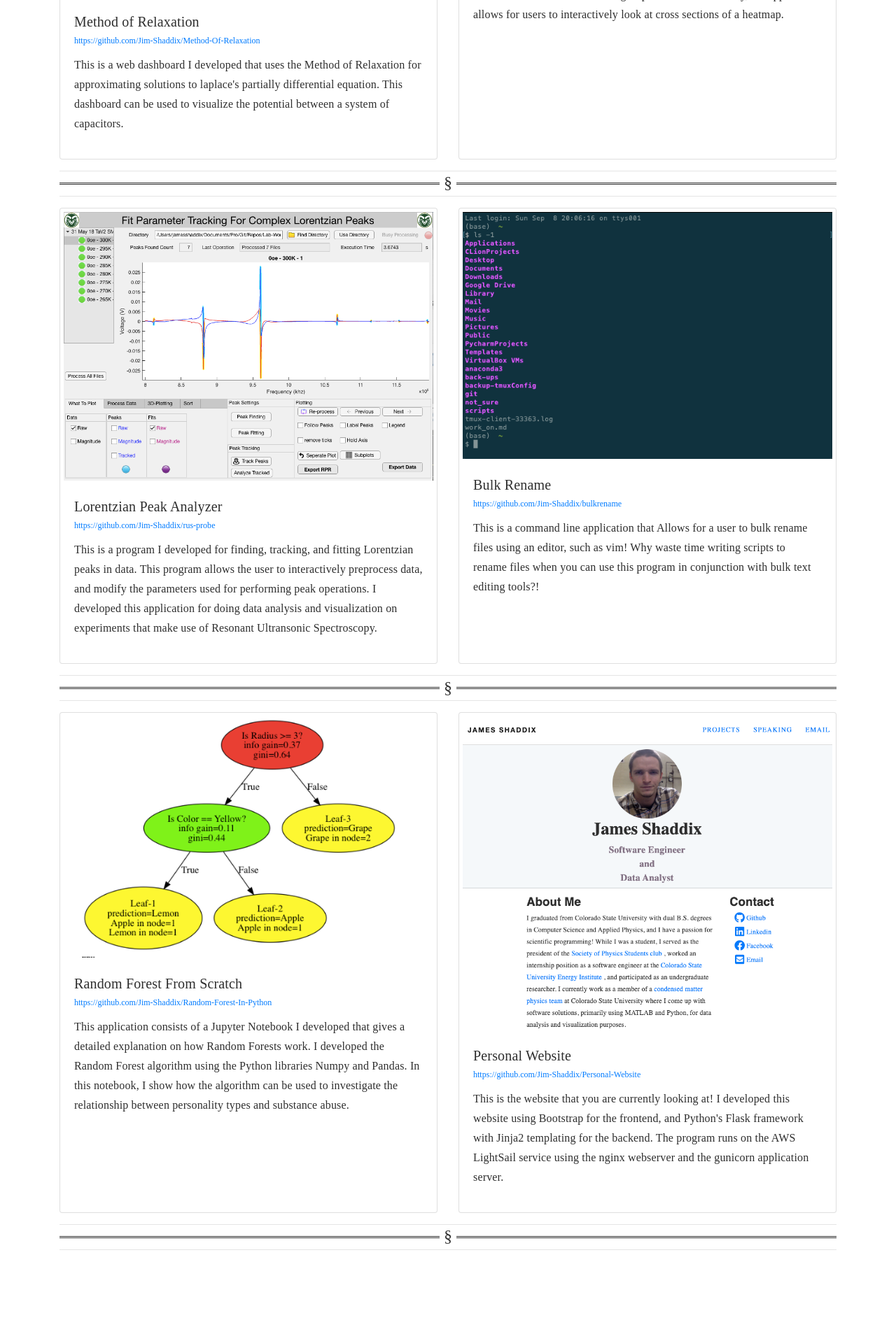
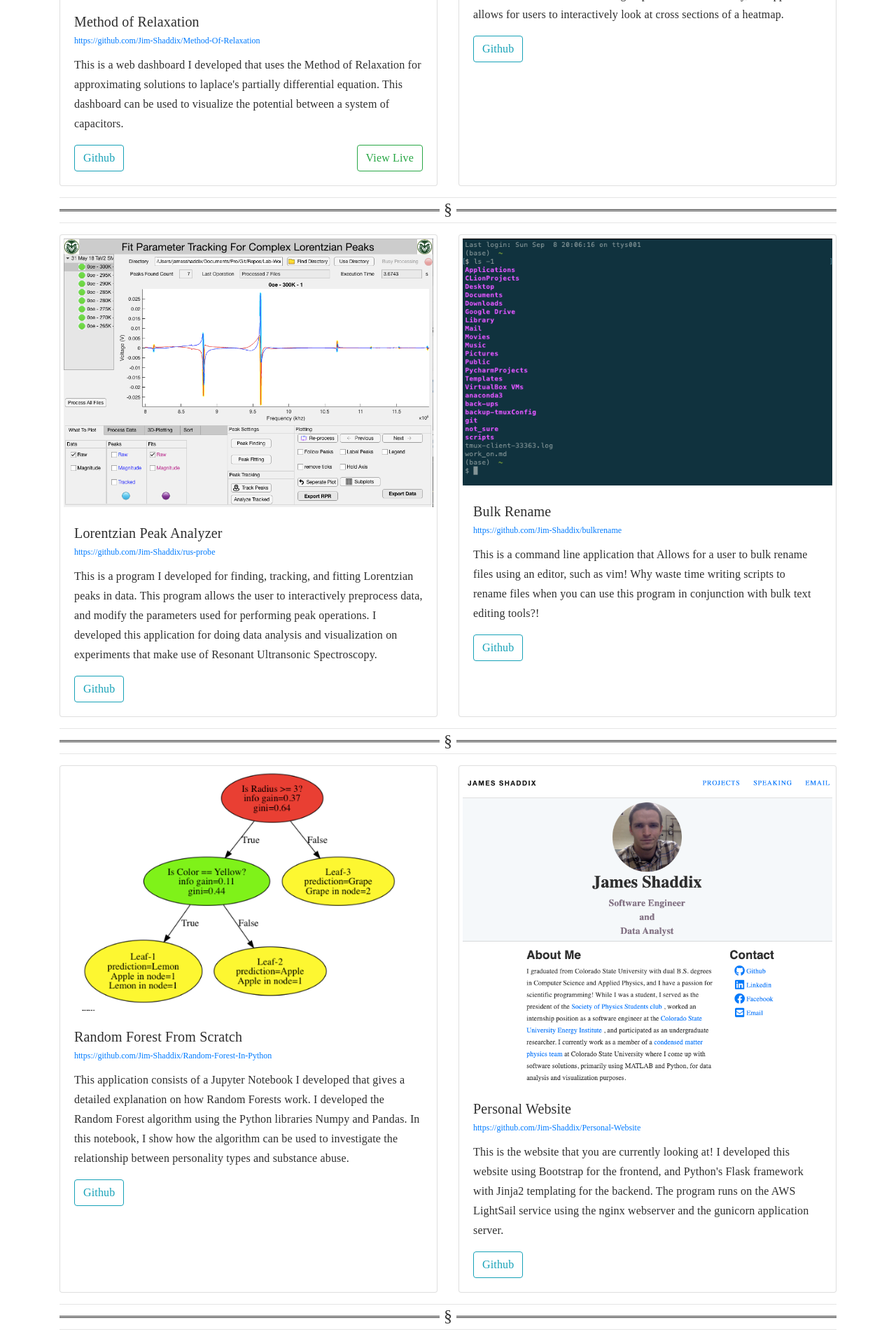
Before and after one commit to Jim-Shaddix/Personal-Website, a Flask app: page /projects in a window 1280 px wide. Shown: the part 622-2539 px from the top of the page at 70% size. Before the commit the page ends 2409 px from the top, so only its background shows below. Run offline with Flask 2, Linux system fonts and the light colour scheme; some libraries are stand-ins or nearby versions.

Commit message:
I added some buttons with links on the projects page

```diff
--- a/static/json/projects.json
+++ b/static/json/projects.json
@@ -7,7 +7,8 @@
     "description": ["This is a web dashboard I developed that uses the Method of Relaxation for",
                     "approximating solutions to laplace's partially differential equation.",
                     "This dashboard can be used to visualize the potential between",
-                    "a system of capacitors."]
+                    "a system of capacitors."],
+    "live": "https://method-of-relaxation.herokuapp.com"
   },
 
   {
--- a/templates/projects.html
+++ b/templates/projects.html
@@ -17,7 +17,6 @@
     </h3>
 
 </header>
-
 
 <section>
     <div class="container">
@@ -48,6 +47,20 @@
                             <p class="card-text">
                                 <!-- <small class="text-muted">Last updated 3 mins ago</small> -->
                             </p>
+                            <div class="row">
+                              <div class="col">
+                                <a href={{ project.github }} target="_blanck">
+                                  <div class="btn btn-outline-info"> Github</div>
+                                </a>
+                              </div>
+                              {% if project.live %}
+                                <div class="col text-right">
+                                  <a href={{ project.live }} target="_blanck">
+                                    <div class="btn btn-outline-success"> View Live </div>
+                                  </a>
+                                </div>
+                              {% endif %}
+                            </div>
                         </div>
                     </div>
                 {% endfor %}
@@ -91,5 +104,4 @@
 
 </section>
 
-
 {% endblock content %}
--- a/templates/talks.html
+++ b/templates/talks.html
@@ -9,7 +9,7 @@
     <h3>
       <small>
         <b>
-          Below are are examples of some presentations that I have given.
+          Below are examples of some presentations that I have given.
         </b>
       </small>
     </h3>
```
Also changed, not shown: templates/holdStuff.html (deleted, +0 -32 lines), README.md, config.py (line endings or trailing spaces).
